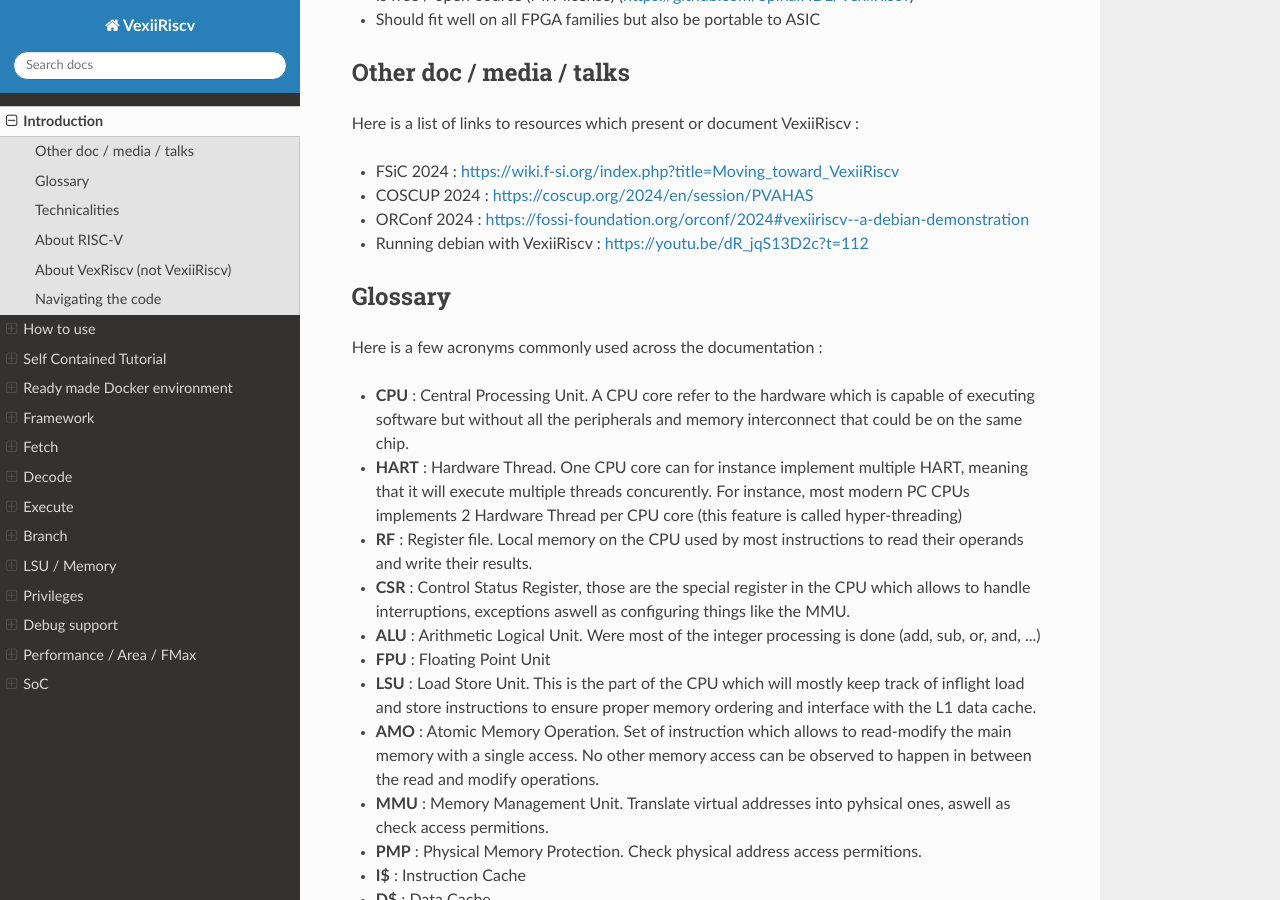
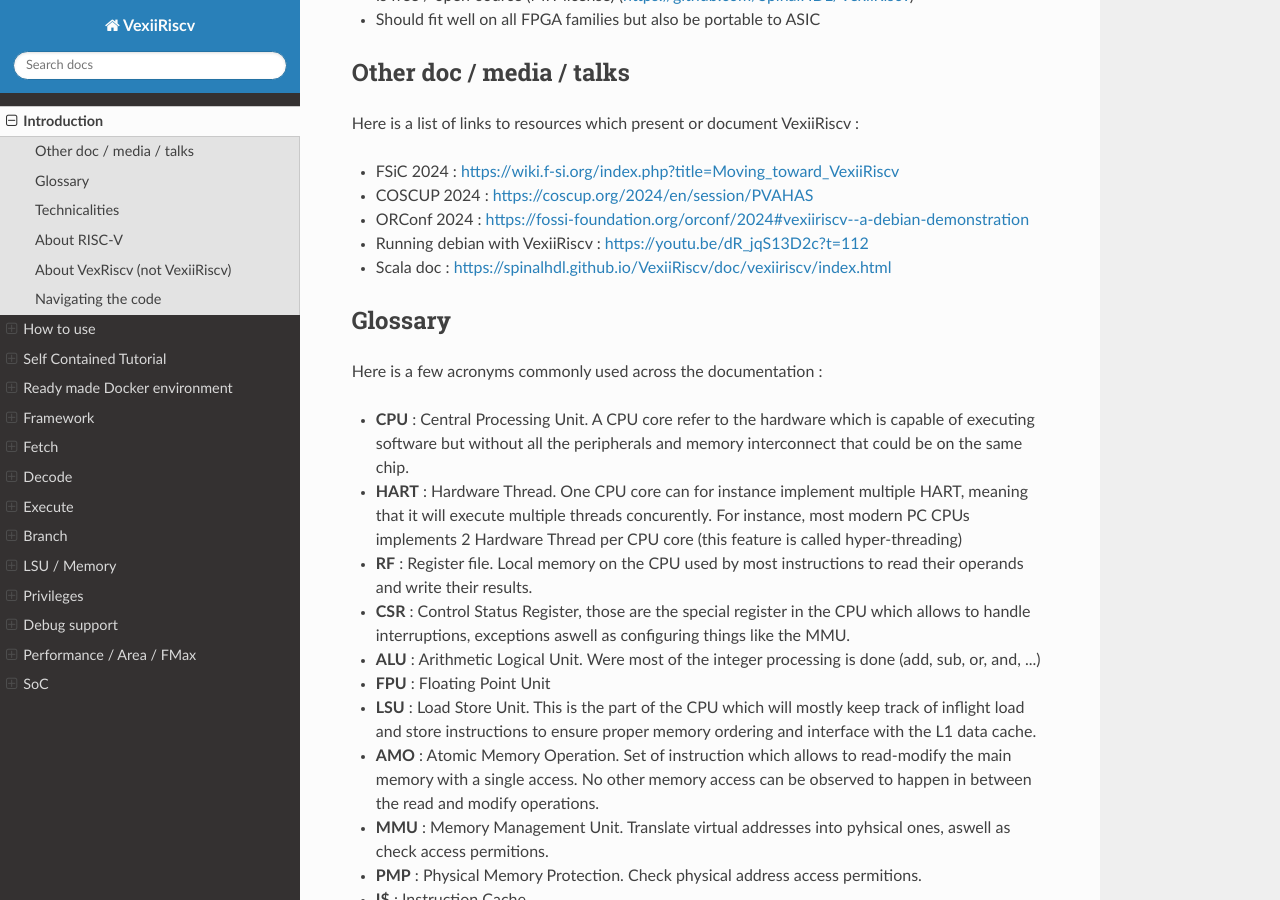
Before and after one commit to SpinalHDL/VexiiRiscv-RTD, a Sphinx documentation site: the page built from source/VexiiRiscv/Introduction/index.rst, in a window 1280 px wide and 900 px high, scrolled down 344 px. Built offline with Sphinx 7.4.7 and the Read the Docs theme 3.1.0, drawn with Linux system fonts in a browser that asks for light colours.

Commit message:
Add link to the scala doc

```diff
--- a/source/VexiiRiscv/Introduction/index.rst
+++ b/source/VexiiRiscv/Introduction/index.rst
@@ -19,6 +19,8 @@
 - COSCUP 2024 : https://coscup.org/2024/en/session/PVAHAS
 - ORConf 2024 : https://fossi-foundation.org/orconf/2024#vexiiriscv--a-debian-demonstration
 - Running debian with VexiiRiscv : https://youtu.be/dR_jqS13D2c?t=112
+- Scala doc : https://spinalhdl.github.io/VexiiRiscv/doc/vexiiriscv/index.html
+
 
 Glossary
 ------------------
```
